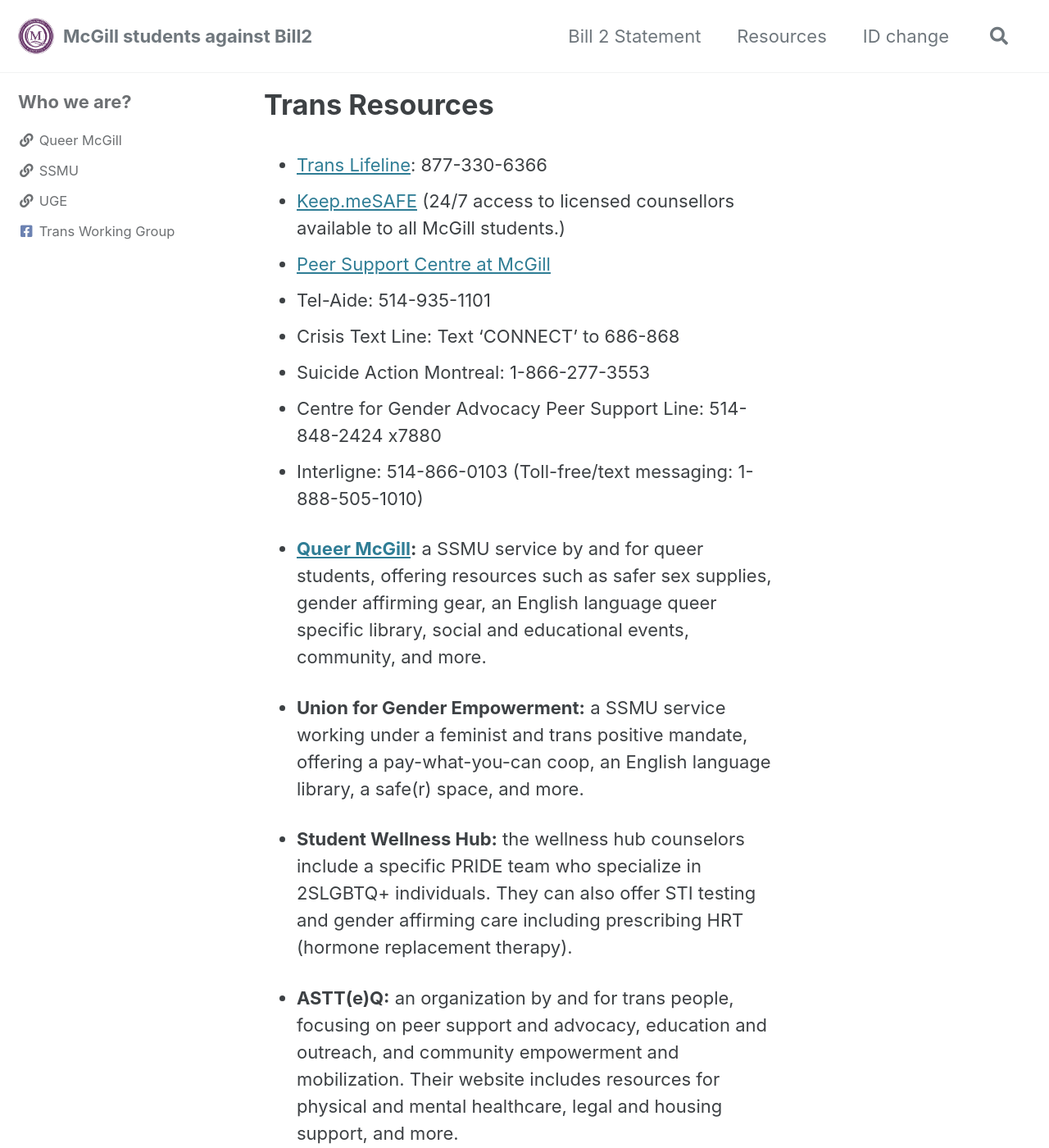
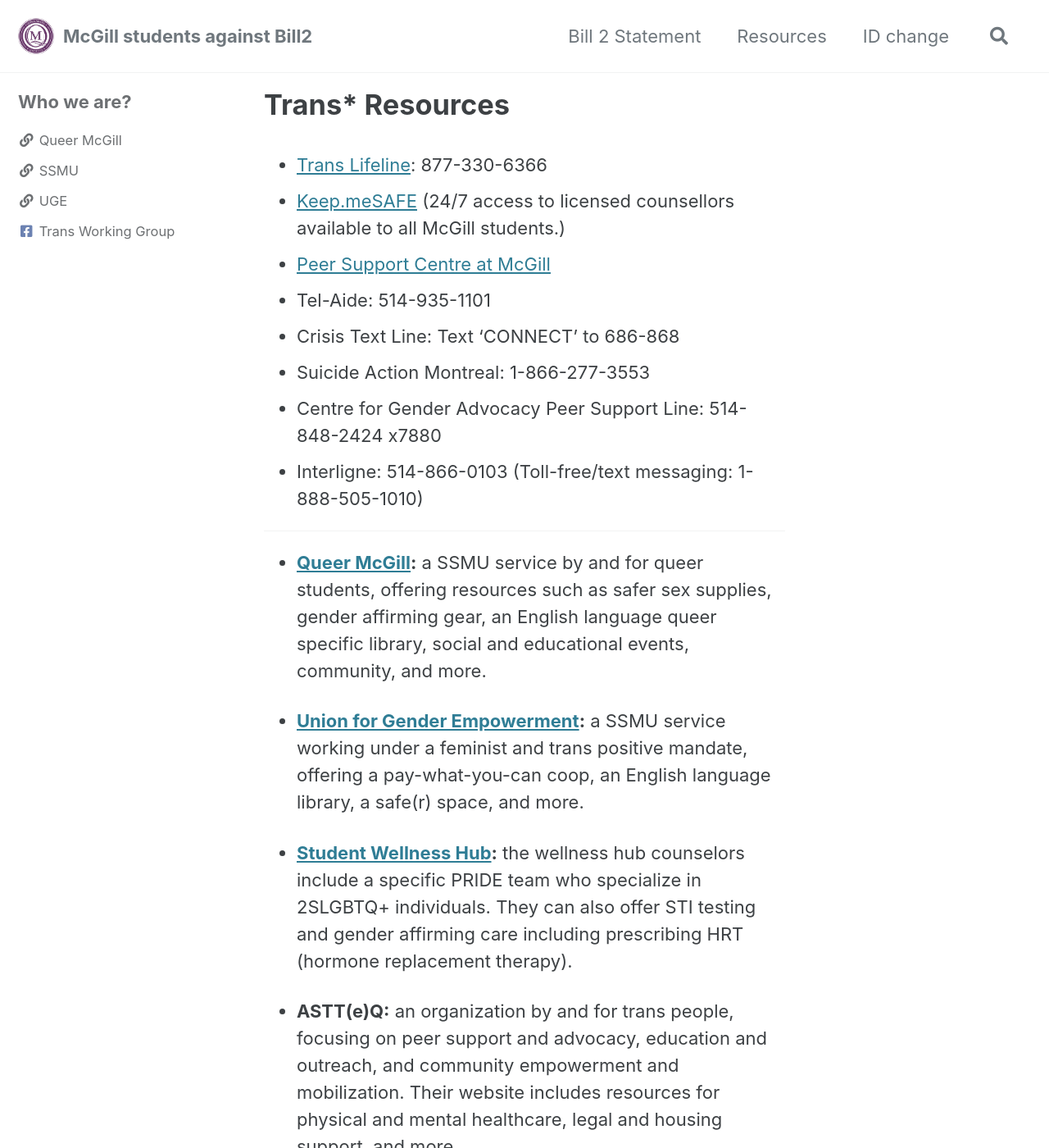
Before and after one commit to fightbill2/fightbill2.github.io, a Jekyll site: the page built from _pages/resources.md, in a window 1280 px wide and 1400 px high. Shown: the whole window at 82% size. Built offline with Jekyll 4.4.1, drawn with Linux system fonts in a browser that asks for light colours; cached includes are drawn as plain includes; part of the change alters nothing that is shown; some of the changed text lies outside the part shown.

Commit message:
updated home page

```diff
--- a/_pages/resources.md
+++ b/_pages/resources.md
@@ -1,5 +1,5 @@
 ---
-title: "Trans Resources"
+title: "Trans* Resources"
 permalink: /resources/
 date: 2021-11-22T03:02:20+00:00
 ---
@@ -16,17 +16,17 @@ date: 2021-11-22T03:02:20+00:00
 * Centre for Gender Advocacy Peer Support Line: 514-848-2424 x7880
 * Interligne: 514-866-0103 (Toll-free/text messaging: 1-888-505-1010)
 
-
+<hr>
 
 
 * **[Queer McGill](https://www.queermcgill.org/ "QM"):** a SSMU service by and for queer students, offering resources such as safer sex supplies,
 gender affirming gear, an English language queer specific library, social and educational events, community,
 and more.
 
-* **Union for Gender Empowerment:** a SSMU service working under a feminist and trans positive mandate,
+* **[Union for Gender Empowerment](https://theuge.org/):** a SSMU service working under a feminist and trans positive mandate,
 offering a pay-what-you-can coop, an English language library, a safe(r) space, and more.
 
-* **Student Wellness Hub:** the wellness hub counselors include a specific PRIDE team who specialize in
+* **[Student Wellness Hub](https://www.mcgill.ca/wellness-hub/):** the wellness hub counselors include a specific PRIDE team who specialize in
 2SLGBTQ+ individuals. They can also offer STI testing and gender affirming care including prescribing HRT
 (hormone replacement therapy).
 
@@ -39,7 +39,7 @@ and mental healthcare, legal and housing support, and more.
 gender affirming gear, a library, a wheelchair-accessible space, ongoing programming and campaigns, and
 more, to the general public.
 
-* **Project 10 (P10):** a meeting place and advocate for LGBTQ+ youth, offering groups, material resources,
+* **[Project 10 (P10)](https://p10.qc.ca/):** a meeting place and advocate for LGBTQ+ youth, offering groups, material resources,
 referrals, education, and more.
 
 * **Merekai Health Centre Gender Variance Program:** gender affirming and general healthcare for gender
```
Also changed, not shown: 2 other files.
